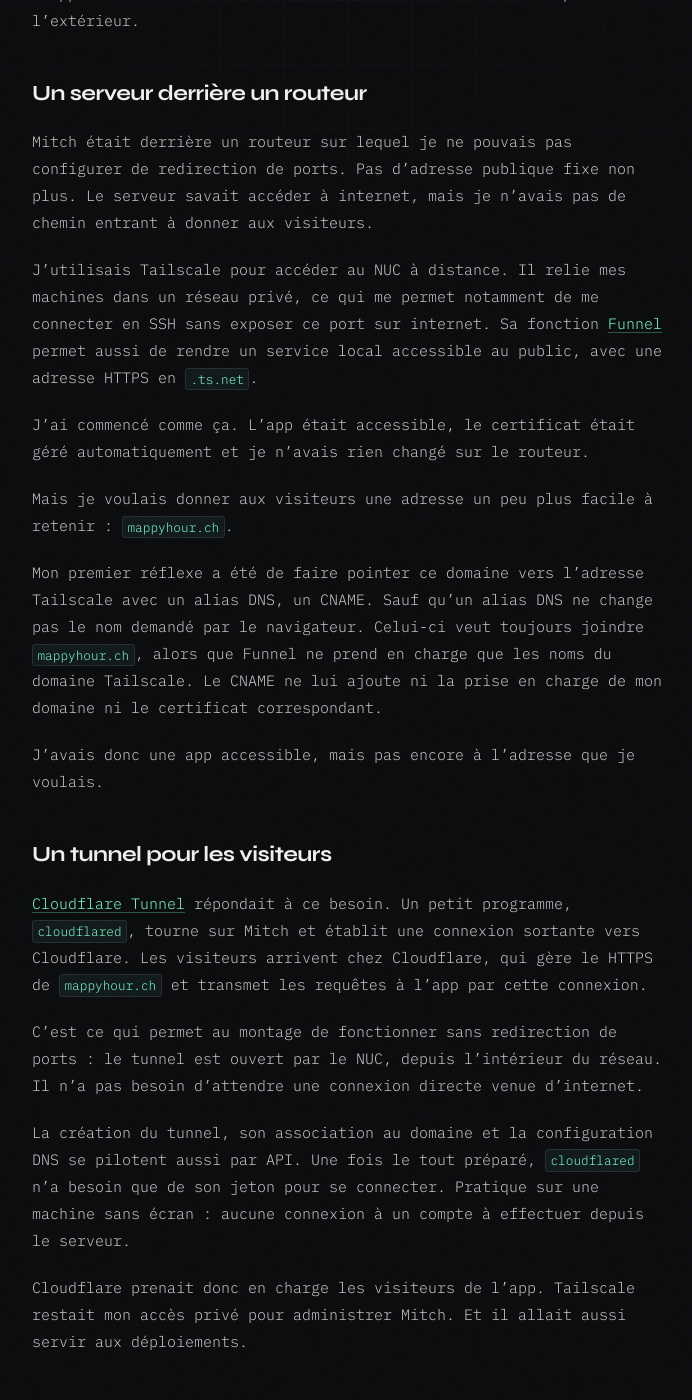
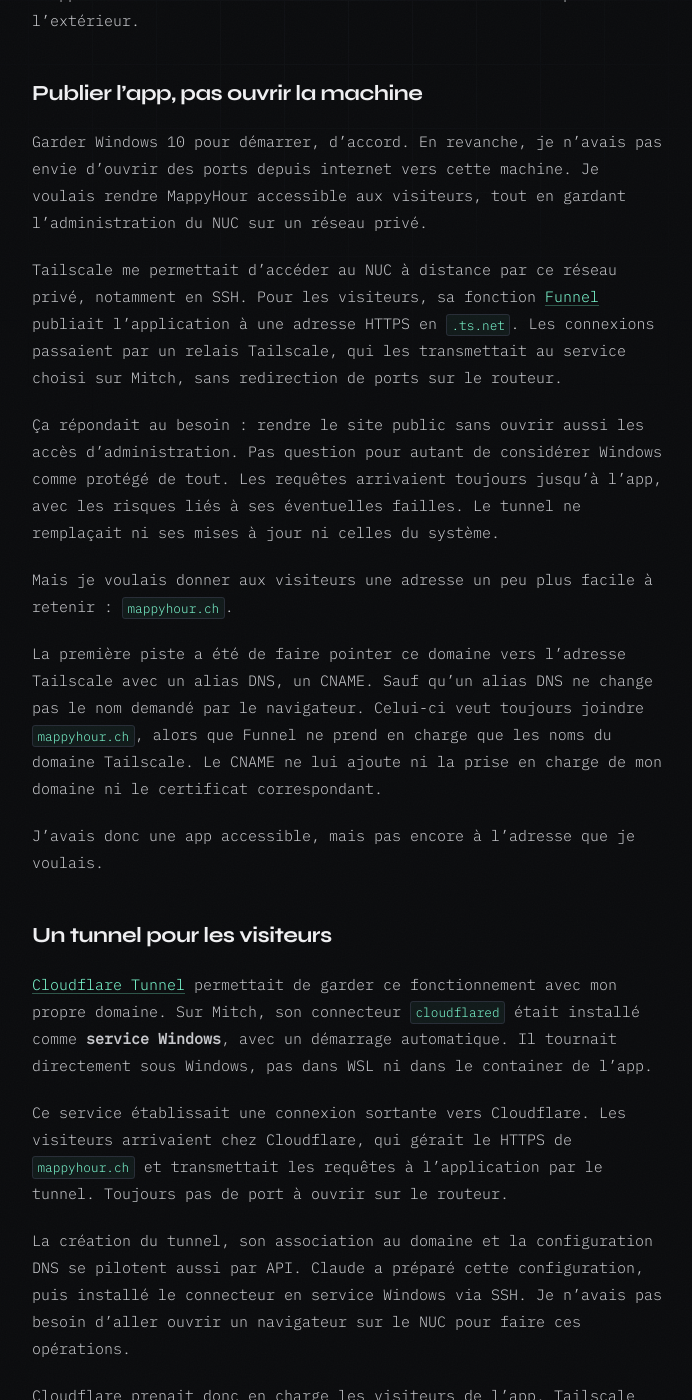
Before and after one commit to salfab/seesharpch, a Jekyll site: the page built from _posts/2026-05-18-self-hosting-nuc-zero-euro.md, in a window 1280 px wide and 1400 px high, scrolled down 1587 px. Shown: the whole window, without its empty margins (292-984 px from the left). Built offline with Jekyll 4.4.1, drawn with Linux system fonts in a browser that asks for light colours; some of the changed text lies outside the part shown.

Commit message:
Restore documented Windows hosting motivations and service architecture

```diff
--- a/_posts/2026-05-18-self-hosting-nuc-zero-euro.md
+++ b/_posts/2026-05-18-self-hosting-nuc-zero-euro.md
@@ -23,27 +23,27 @@
 
 L'app tournait sur Mitch. Restait à la rendre accessible depuis l'extérieur.
 
-## Un serveur derrière un routeur
+## Publier l'app, pas ouvrir la machine
 
-Mitch était derrière un routeur sur lequel je ne pouvais pas configurer de redirection de ports. Pas d'adresse publique fixe non plus. Le serveur savait accéder à internet, mais je n'avais pas de chemin entrant à donner aux visiteurs.
+Garder Windows 10 pour démarrer, d'accord. En revanche, je n'avais pas envie d'ouvrir des ports depuis internet vers cette machine. Je voulais rendre MappyHour accessible aux visiteurs, tout en gardant l'administration du NUC sur un réseau privé.
 
-J'utilisais Tailscale pour accéder au NUC à distance. Il relie mes machines dans un réseau privé, ce qui me permet notamment de me connecter en SSH sans exposer ce port sur internet. Sa fonction [Funnel](https://tailscale.com/docs/features/tailscale-funnel) permet aussi de rendre un service local accessible au public, avec une adresse HTTPS en `.ts.net`.
+Tailscale me permettait d'accéder au NUC à distance par ce réseau privé, notamment en SSH. Pour les visiteurs, sa fonction [Funnel](https://tailscale.com/docs/features/tailscale-funnel) publiait l'application à une adresse HTTPS en `.ts.net`. Les connexions passaient par un relais Tailscale, qui les transmettait au service choisi sur Mitch, sans redirection de ports sur le routeur.
 
-J'ai commencé comme ça. L'app était accessible, le certificat était géré automatiquement et je n'avais rien changé sur le routeur.
+Ça répondait au besoin : rendre le site public sans ouvrir aussi les accès d'administration. Pas question pour autant de considérer Windows comme protégé de tout. Les requêtes arrivaient toujours jusqu'à l'app, avec les risques liés à ses éventuelles failles. Le tunnel ne remplaçait ni ses mises à jour ni celles du système.
 
 Mais je voulais donner aux visiteurs une adresse un peu plus facile à retenir : `mappyhour.ch`.
 
-Mon premier réflexe a été de faire pointer ce domaine vers l'adresse Tailscale avec un alias DNS, un CNAME. Sauf qu'un alias DNS ne change pas le nom demandé par le navigateur. Celui-ci veut toujours joindre `mappyhour.ch`, alors que Funnel ne prend en charge que les noms du domaine Tailscale. Le CNAME ne lui ajoute ni la prise en charge de mon domaine ni le certificat correspondant.
+La première piste a été de faire pointer ce domaine vers l'adresse Tailscale avec un alias DNS, un CNAME. Sauf qu'un alias DNS ne change pas le nom demandé par le navigateur. Celui-ci veut toujours joindre `mappyhour.ch`, alors que Funnel ne prend en charge que les noms du domaine Tailscale. Le CNAME ne lui ajoute ni la prise en charge de mon domaine ni le certificat correspondant.
 
 J'avais donc une app accessible, mais pas encore à l'adresse que je voulais.
 
 ## Un tunnel pour les visiteurs
 
-[Cloudflare Tunnel](https://developers.cloudflare.com/tunnel/) répondait à ce besoin. Un petit programme, `cloudflared`, tourne sur Mitch et établit une connexion sortante vers Cloudflare. Les visiteurs arrivent chez Cloudflare, qui gère le HTTPS de `mappyhour.ch` et transmet les requêtes à l'app par cette connexion.
+[Cloudflare Tunnel](https://developers.cloudflare.com/tunnel/) permettait de garder ce fonctionnement avec mon propre domaine. Sur Mitch, son connecteur `cloudflared` était installé comme **service Windows**, avec un démarrage automatique. Il tournait directement sous Windows, pas dans WSL ni dans le container de l'app.
 
-C'est ce qui permet au montage de fonctionner sans redirection de ports : le tunnel est ouvert par le NUC, depuis l'intérieur du réseau. Il n'a pas besoin d'attendre une connexion directe venue d'internet.
+Ce service établissait une connexion sortante vers Cloudflare. Les visiteurs arrivaient chez Cloudflare, qui gérait le HTTPS de `mappyhour.ch` et transmettait les requêtes à l'application par le tunnel. Toujours pas de port à ouvrir sur le routeur.
 
-La création du tunnel, son association au domaine et la configuration DNS se pilotent aussi par API. Une fois le tout préparé, `cloudflared` n'a besoin que de son jeton pour se connecter. Pratique sur une machine sans écran : aucune connexion à un compte à effectuer depuis le serveur.
+La création du tunnel, son association au domaine et la configuration DNS se pilotent aussi par API. Claude a préparé cette configuration, puis installé le connecteur en service Windows via SSH. Je n'avais pas besoin d'aller ouvrir un navigateur sur le NUC pour faire ces opérations.
 
 Cloudflare prenait donc en charge les visiteurs de l'app. Tailscale restait mon accès privé pour administrer Mitch. Et il allait aussi servir aux déploiements.
 
@@ -51,7 +51,7 @@
 
 Je voulais qu'un push sur `master` suffise à mettre l'app à jour. GitHub Actions construit l'image Docker et la publie dans GHCR, le registre d'images de GitHub. Une fois cette étape réussie, il reste à demander au NUC de récupérer l'image et de redémarrer le service.
 
-Le problème du routeur revenait : la machine temporaire qui exécute le workflow chez GitHub n'avait pas davantage accès à Mitch qu'un visiteur quelconque.
+Mais rendre le site public ne donnait pas au workflow le droit d'administrer le serveur. Il lui fallait un accès SSH, et je ne voulais toujours pas ouvrir ce port sur internet pour les déploiements.
 
 Puisque je passais moi-même par Tailscale pour l'administrer, le workflow pouvait faire la même chose.
 
```
